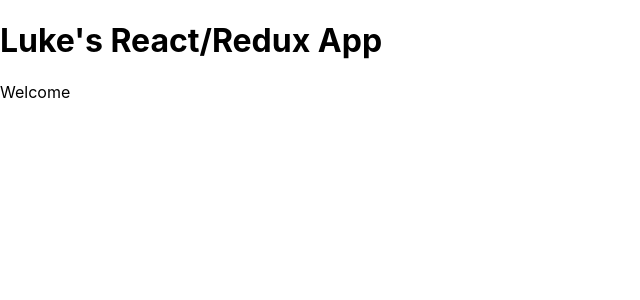
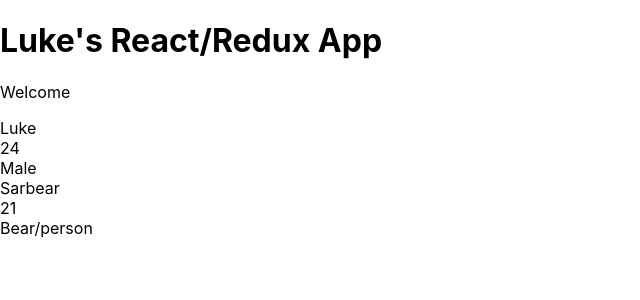
Before and after one commit to ItsJustChewbacca/React, a React (Create React App) app in the folder app/: page / in a window 1280 px wide. Shown: the top 300 px of the page, without its empty margins (0-640 px from the left). Built offline with nearby package versions, Linux system fonts and the light colour scheme.

Commit message:
created UI component

```diff
--- a/app/src/App.jsx
+++ b/app/src/App.jsx
@@ -1,7 +1,15 @@
 import React, { Component } from 'react';
+import PeopleList from './people.jsx';
 
 
 class App extends Component {
+  state = {
+    people : [
+      { name: "Luke", age: 24, gender: "Male", id: 1 },
+      { name: "Sarah", age: 19, gender: "Female", id: 2 },
+      { name: "Sarbear", age: 21, gender: "Bear/person", id: 3 }
+    ]
+  }
   render() {
     return (
       <div className="App">
@@ -9,6 +17,7 @@
           Luke's React/Redux App
         </h1>
         <p>Welcome</p>
+        <PeopleList people={this.state.people} />
       </div>
     );
   }
--- /dev/null
+++ b/app/src/people.jsx
@@ -0,0 +1,21 @@
+import React from 'react';
+
+// Functional Component - Only concerned with the UI
+const PeopleList = ({people}) => { // props.people
+  const peopleList = people.map(person => {
+    return person.age > 20 ? (
+      <div className='person' key={person.id} >
+        <div>{person.name}</div>
+        <div>{person.age}</div>
+        <div>{person.gender}</div>
+      </div>
+    ) :  null
+  })
+  return(
+    <div className="person-list">
+      {peopleList}
+    </div>
+  )
+}
+
+export default PeopleList;
```
